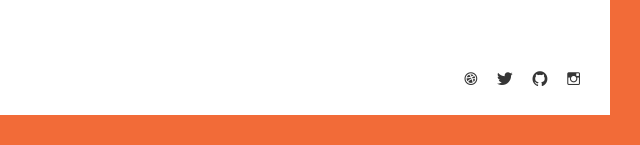
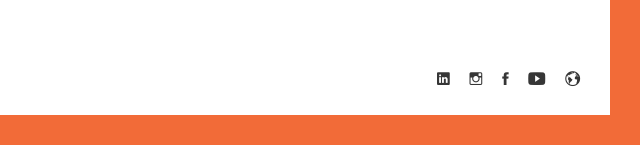
Before and after one commit to haomaitw/22f_howard, a website with bundled scripts: page index.html in a window 1280 px wide. Shown: the part 655-800 px from the top of the page, 640-1280 px from the left. Built offline with nearby package versions, Linux system fonts and the light colour scheme; a web font is replaced by a local one.

Commit message:
update social media

```diff
--- a/index.html
+++ b/index.html
@@ -671,10 +671,11 @@
 		<!-- Footer -->
 		<footer class="fixed bottom-[25px] left-0 px-[60px] pt-[15px] pb-[30px] w-full bg-white z-[100] opacity-100 visible">
 			<div class="soc float-right">
-				<a class="inline-block align-middle ml-[12px]" target="_blank" href="https://dribbble.com/"><span class="ion ion-social-dribbble text-[17px] text-[#363636]"></span></a>
-				<a class="inline-block align-middle ml-[12px]" target="_blank" href="https://twitter.com/"><span class="ion ion-social-twitter text-[17px] text-[#363636]"></span></a>
-				<a class="inline-block align-middle ml-[12px]" target="_blank" href="https://github.com/"><span class="ion ion-social-github text-[17px] text-[#363636]"></span></a>
-				<a class="inline-block align-middle ml-[12px]" target="_blank" href="https://www.instagram.com/"><span class="ion ion-social-instagram-outline text-[17px] text-[#363636]"></span></a>
+				<a class="inline-block align-middle ml-[12px]" target="_blank" href="https://www.linkedin.com/in/howardhsutw/"><span class="ion ion-social-linkedin text-[17px] text-[#363636]"></span></a>
+				<a class="inline-block align-middle ml-[12px]" target="_blank" href="https://www.instagram.com/howard____hsu/"><span class="ion ion-social-instagram-outline text-[17px] text-[#363636]"></span></a>
+				<a class="inline-block align-middle ml-[12px]" target="_blank" href="https://www.facebook.com/haomai.tw/"><span class="ion ion-social-facebook text-[17px] text-[#363636]"></span></a>
+				<a class="inline-block align-middle ml-[12px]" target="_blank" href="https://www.youtube.com/@extrastudio_tw"><span class="ion ion-social-youtube text-[17px] text-[#363636]"></span></a>
+				<a class="inline-block align-middle ml-[12px]" target="_blank" href="https://www.extrastudio.tw/"><span class="ion ion-earth text-[17px] text-[#363636]"></span></a>
 			</div>
 			<div class="copy float-left pt-[2px] text-[11px] text-[#999]">© 2023 異想天開影像製作，版權所有。</div>
 			<div class="clr"></div>
```
Also changed, not shown: 1 other file.
